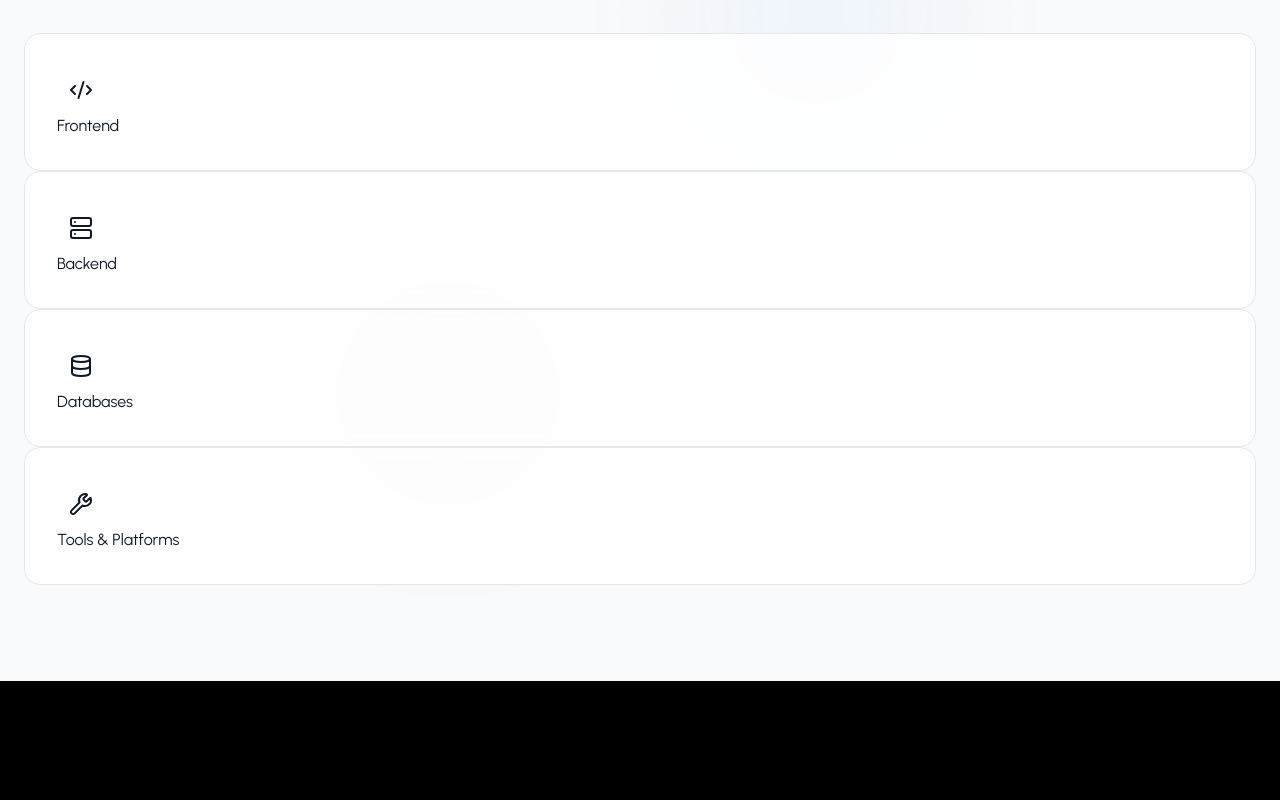
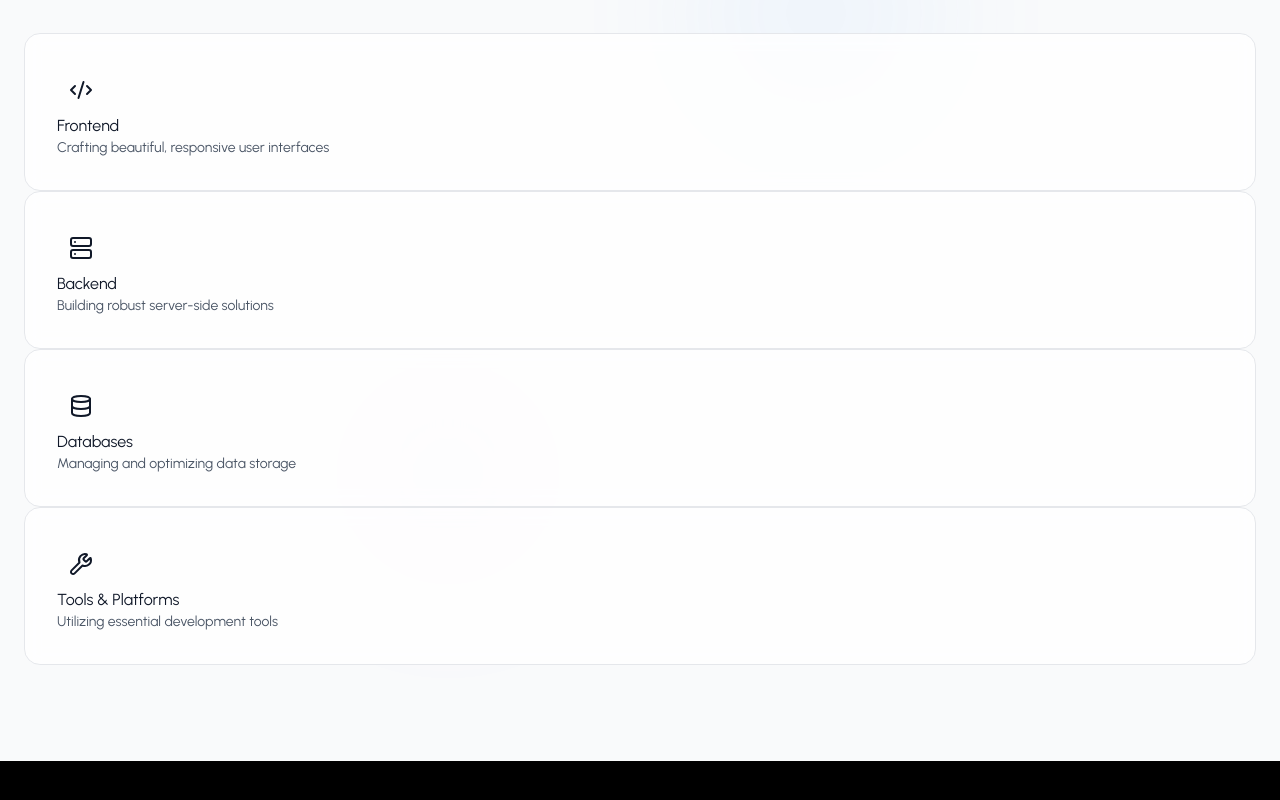
Before and after one commit to AshaniTH/my-portfolio, a React (Vite) app: page / in a window 1280 px wide. Shown: the part 1091-1891 px from the top of the page. Built offline with nearby package versions, Linux system fonts and the light colour scheme.

Commit message:
feat: add descriptive text to category in SkillsSection with dynamic styling

```diff
--- a/src/components/Sections/SkillsSection.jsx
+++ b/src/components/Sections/SkillsSection.jsx
@@ -124,6 +124,12 @@ const SkillsSection = () => {
                 <h3 className = "">
                   {category.title}
                 </h3>
+                <p
+                className = {`text-sm ${
+                  isDarkMode ? "text-gray-400" : "text-gray-600"
+                }`}>
+                  {category.description}
+                </p>
               </div>
 
             </div>
```
